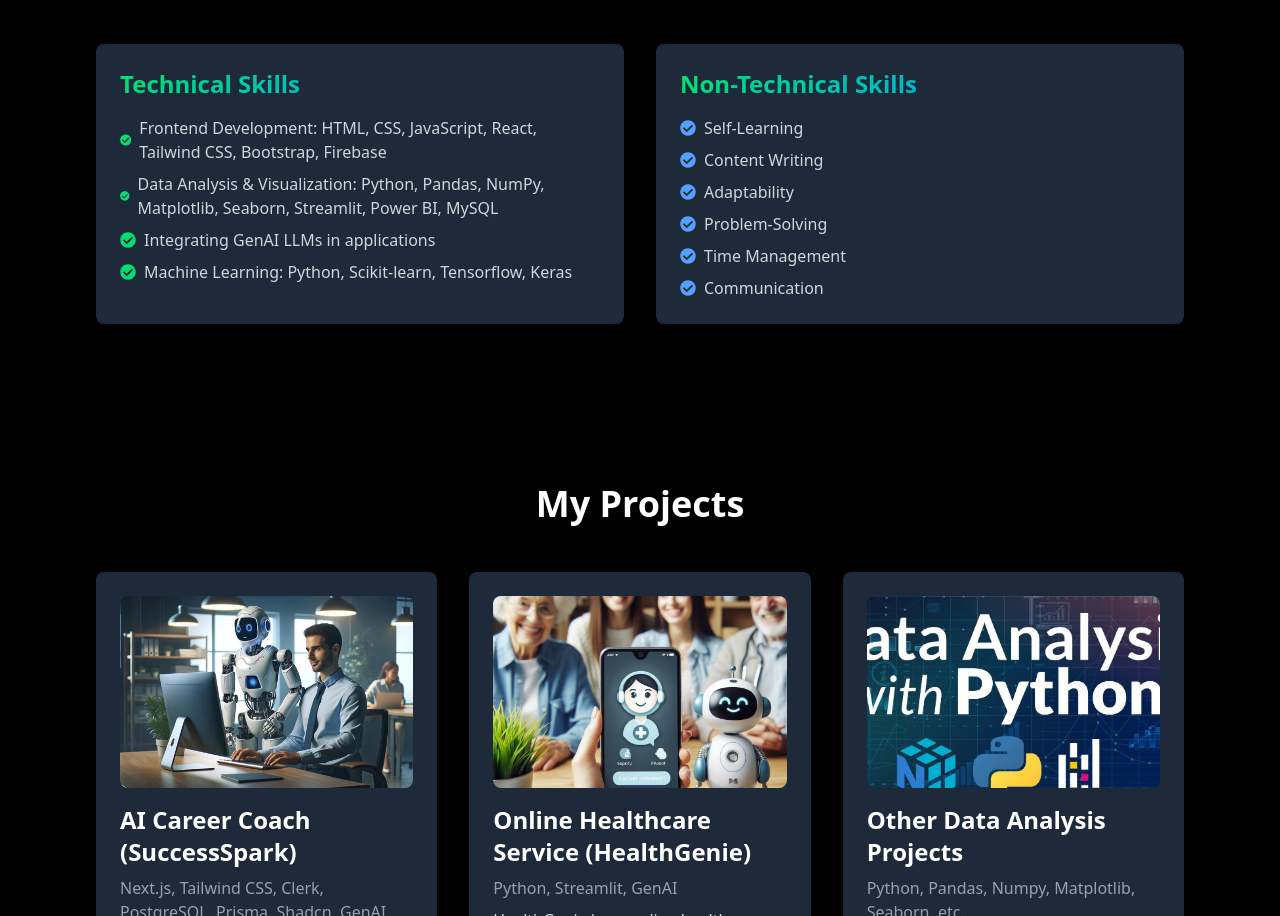
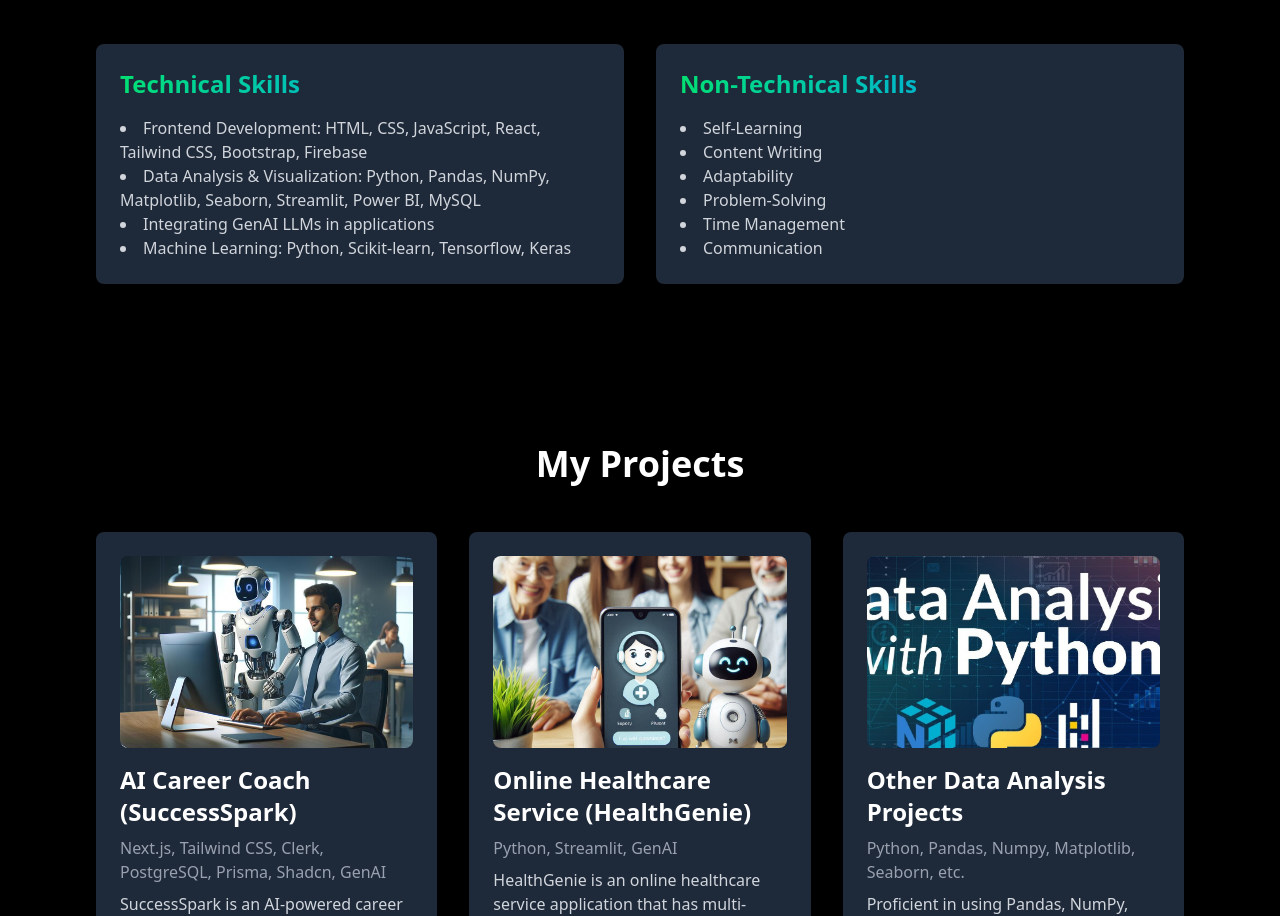
Before and after one commit to TanyaCoder-27/Tanya-Coder-Portfolio, a React (Vite) app: page / in a window 1280 px wide. Shown: the part 1336-2252 px from the top of the page. Built offline with nearby package versions, Linux system fonts and the light colour scheme; the HTML template or start-up script is replaced by a standard one.

Commit message:
skills styling done

```diff
--- a/src/components/Skills.jsx
+++ b/src/components/Skills.jsx
@@ -1,5 +1,3 @@
-import { FaCheckCircle } from "react-icons/fa";
-
 const skills = {
   technical: [
     "Frontend Development: HTML, CSS, JavaScript, React, Tailwind CSS, Bootstrap, Firebase",
@@ -22,20 +20,16 @@ const Skills = () => {
     <div className="bg-black text-white py-20" id="skills">
       <div className="container mx-auto px-8 md:px-16 lg:px-24">
         <h2 className="text-4xl font-bold text-center mb-12">My Skills</h2>
-        <div className="grid grid-cols-2 gap-8">
+        <div className="grid grid-cols-1 md:grid-cols-2 gap-8">
           {/* Technical Skills */}
           <div className="bg-gray-800 px-6 py-6 rounded-lg hover:shadow-lg transition-transform transform hover:scale-105">
             <h3 className="text-2xl font-bold text-transparent bg-clip-text bg-gradient-to-r from-green-400 to-blue-500 mb-4">
               Technical Skills
             </h3>
-            <ul className="text-gray-300 space-y-2">
+            <ul className="text-gray-300 list-disc list-inside">
               {skills.technical.map((skill, index) => (
-                <li
-                  key={index}
-                  className="flex items-center space-x-2 hover:text-green-400 transition-colors"
-                >
-                  <FaCheckCircle className="text-green-400" />
-                  <span>{skill}</span>
+                <li key={index} className="hover:text-green-400 transition-colors">
+                  {skill}
                 </li>
               ))}
             </ul>
@@ -45,14 +39,10 @@ const Skills = () => {
             <h3 className="text-2xl font-bold text-transparent bg-clip-text bg-gradient-to-r from-green-400 to-blue-500 mb-4">
               Non-Technical Skills
             </h3>
-            <ul className="text-gray-300 space-y-2">
+            <ul className="text-gray-300 list-disc list-inside">
               {skills.nonTechnical.map((skill, index) => (
-                <li
-                  key={index}
-                  className="flex items-center space-x-2 hover:text-blue-400 transition-colors"
-                >
-                  <FaCheckCircle className="text-blue-400" />
-                  <span>{skill}</span>
+                <li key={index} className="hover:text-blue-400 transition-colors">
+                  {skill}
                 </li>
               ))}
             </ul>
```
